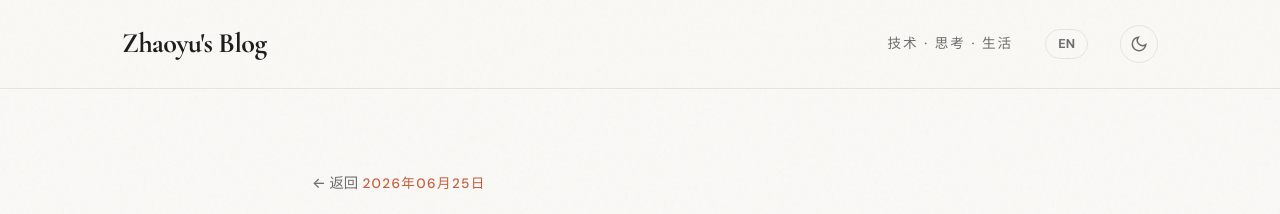
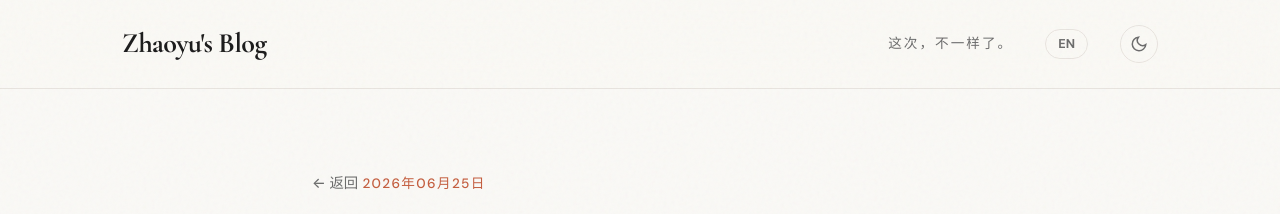
Before and after one commit to zhaoyul/zhaoyul.github.io, a Jekyll site: the page built from _posts/2026-06-25-hello-world.md, in a window 1280 px wide. Shown: the top 214 px of the page. Built offline with Jekyll 4.4.1, drawn with Linux system fonts in a browser that asks for light colours.

Commit message:
feat: new site tagline; constrain post image size

```diff
--- a/_config.yml
+++ b/_config.yml
@@ -1,5 +1,5 @@
 title: Zhaoyu's Blog
-description: 技术 · 思考 · 生活
+description: 这次，不一样了。持续记录 AI coding 的最佳实践。
 url: https://zhaoyul.github.io
 baseurl: ""
 
--- a/_layouts/default.html
+++ b/_layouts/default.html
@@ -475,8 +475,8 @@
         <a href="{{ '/' | relative_url }}" class="site-title">{{ site.title }}</a>
       </div>
       <div class="header-nav">
-        <span class="site-desc" data-lang="zh">技术 · 思考 · 生活</span>
-        <span class="site-desc" data-lang="en">Tech · Thoughts · Life</span>
+        <span class="site-desc" data-lang="zh">这次，不一样了。</span>
+        <span class="site-desc" data-lang="en">The Times They Are A-Changin'</span>
         <button class="lang-toggle" onclick="toggleLang()" id="langBtn">EN</button>
         <button class="theme-toggle" onclick="toggleTheme()" aria-label="切换主题">
           <svg class="icon-moon" viewBox="0 0 24 24" fill="none" stroke="currentColor" stroke-width="2"><path d="M21 12.79A9 9 0 1 1 11.21 3 7 7 0 0 0 21 12.79z"/></svg>
--- a/_layouts/post.html
+++ b/_layouts/post.html
@@ -253,8 +253,8 @@
     <div class="header-inner">
       <a href="{{ '/' | relative_url }}" class="site-title">{{ site.title }}</a>
       <div class="header-nav">
-        <span class="site-desc" data-lang="zh">技术 · 思考 · 生活</span>
-        <span class="site-desc" data-lang="en">Tech · Thoughts · Life</span>
+        <span class="site-desc" data-lang="zh">这次，不一样了。</span>
+        <span class="site-desc" data-lang="en">The Times They Are A-Changin'</span>
         <button class="lang-toggle" onclick="toggleLang()" id="langBtn">EN</button>
         <button class="theme-toggle" onclick="toggleTheme()" aria-label="切换主题">
           <svg class="icon-moon" viewBox="0 0 24 24" fill="none" stroke="currentColor" stroke-width="2"><path d="M21 12.79A9 9 0 1 1 11.21 3 7 7 0 0 0 21 12.79z"/></svg>
```
Also changed, not shown: _posts/2026-08-21-better-language-in-llm-era.md (+2 -0 lines).
